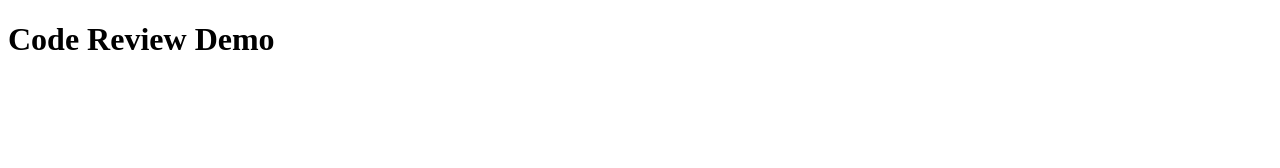
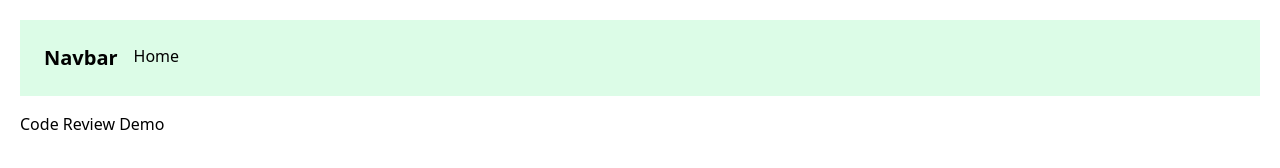
Before and after one commit to tarikulwebx/Review-Process-Demo, a plain HTML site: page index.html in a window 1280 px wide. Drawn offline with nearby package versions, Linux system fonts and the light colour scheme.

Commit message:
Navbar added

```diff
--- a/index.html
+++ b/index.html
@@ -5,9 +5,16 @@
     <meta charset="UTF-8">
     <meta name="viewport" content="width=device-width, initial-scale=1.0">
     <title>Code Review Demo</title>
+    <script src="https://cdn.tailwindcss.com"></script>
 </head>
 
-<body>
+<body class="p-5">
+    <div class="flex gap-4 p-6 bg-green-100 mb-4">
+        <h2 class="text-xl font-bold">Navbar</h2>
+        <ul>
+            <li><a href="index.html">Home</a></li>
+        </ul>
+    </div>
     <h1>Code Review Demo</h1>
 </body>
 
```
